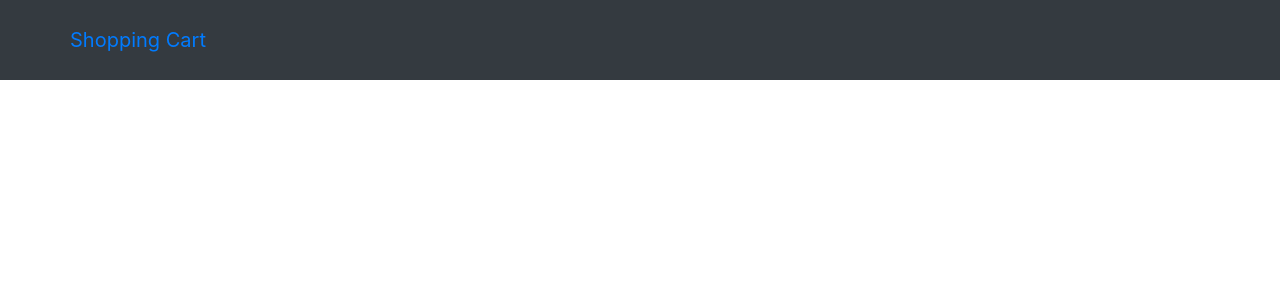
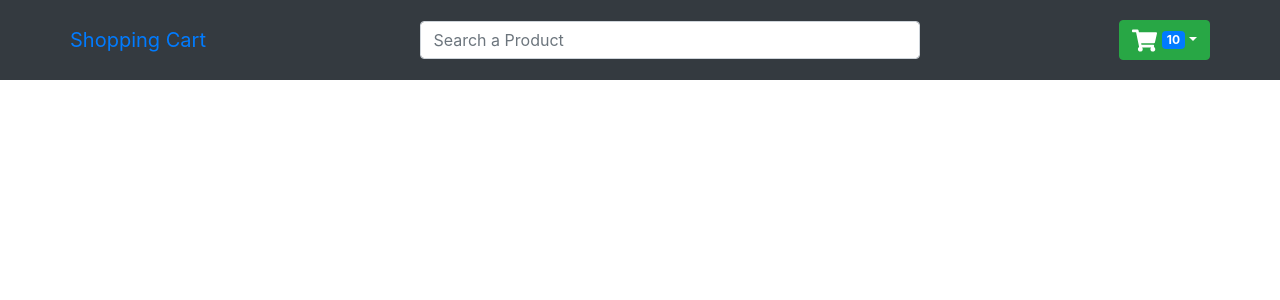
Before and after one commit to Pujari-Raj/Shopping-Cart, a React (Create React App) app: page / in a window 1280 px wide. Shown: the top 300 px of the page. Built offline with nearby package versions, Linux system fonts and the light colour scheme.

Commit message:
done with navabr ui

```diff
--- a/package.json
+++ b/package.json
@@ -10,6 +10,7 @@
     "react": "^18.2.0",
     "react-bootstrap": "^2.7.2",
     "react-dom": "^18.2.0",
+    "react-icons": "^4.8.0",
     "react-scripts": "5.0.1",
     "web-vitals": "^2.1.4"
   },
--- a/src/App.css
+++ b/src/App.css
@@ -0,0 +1,3 @@
+a{
+  text-decoration: none;
+}
--- a/src/components/Header.js
+++ b/src/components/Header.js
@@ -1,13 +1,33 @@
 import React from 'react'
-import { Container, Navbar } from 'react-bootstrap'
+import { Badge, Dropdown, Container, FormControl, Nav, Navbar } from 'react-bootstrap'
+import {FaShoppingCart} from 'react-icons/fa'
 
 const Header = () => {
     return (
-    <Navbar bg='dark' variant='dark' style={{height: 80}}>
+        <Navbar bg='dark' variant='dark' style={{ height: 80 }}>
             <Container>
                 <Navbar.Brand>
                     <a href='/'>Shopping Cart</a>
                 </Navbar.Brand>
+                <Navbar.Text className='search'>
+                    <FormControl
+                        style={{ width: 500 }}
+                        placeholder='Search a Product'
+                        className='m-auto'
+                    />
+                </Navbar.Text>
+                <Nav>
+                    <Dropdown alignLeft>
+                        <Dropdown.Toggle variant='success'>
+                            <FaShoppingCart color='white' fontSize='25px' style={{marginRight: 5}} />
+                            <Badge>10</Badge>
+                        </Dropdown.Toggle>
+
+                        <Dropdown.Menu style={{ minWidth: 370 }}>
+                            <span style={{ padding: 10 }}>Cart Is Empty</span>
+                        </Dropdown.Menu>
+                    </Dropdown>
+                </Nav>
             </Container>
         </Navbar>
     )
```
Also changed, not shown: 1 other file (tests, documents, lock files or other folders). Lines whose indentation alone changed are shown as unchanged.
